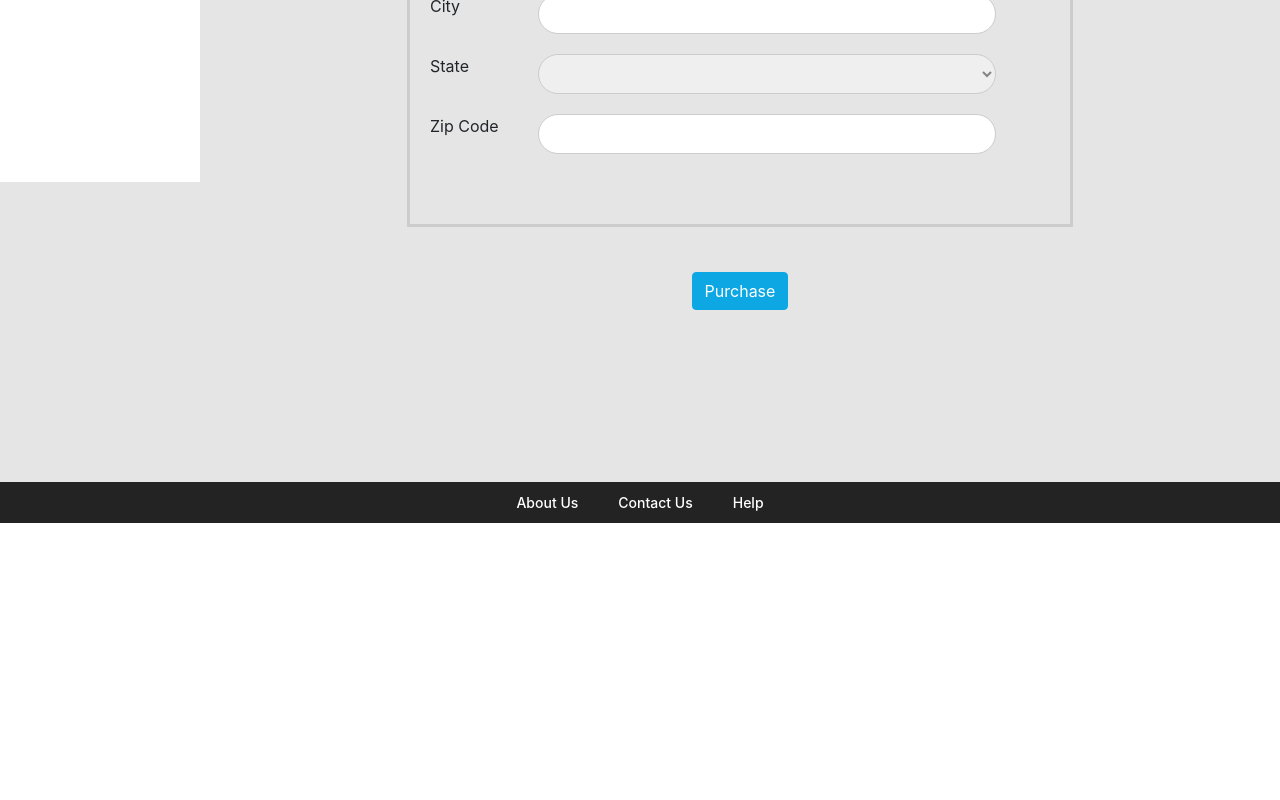
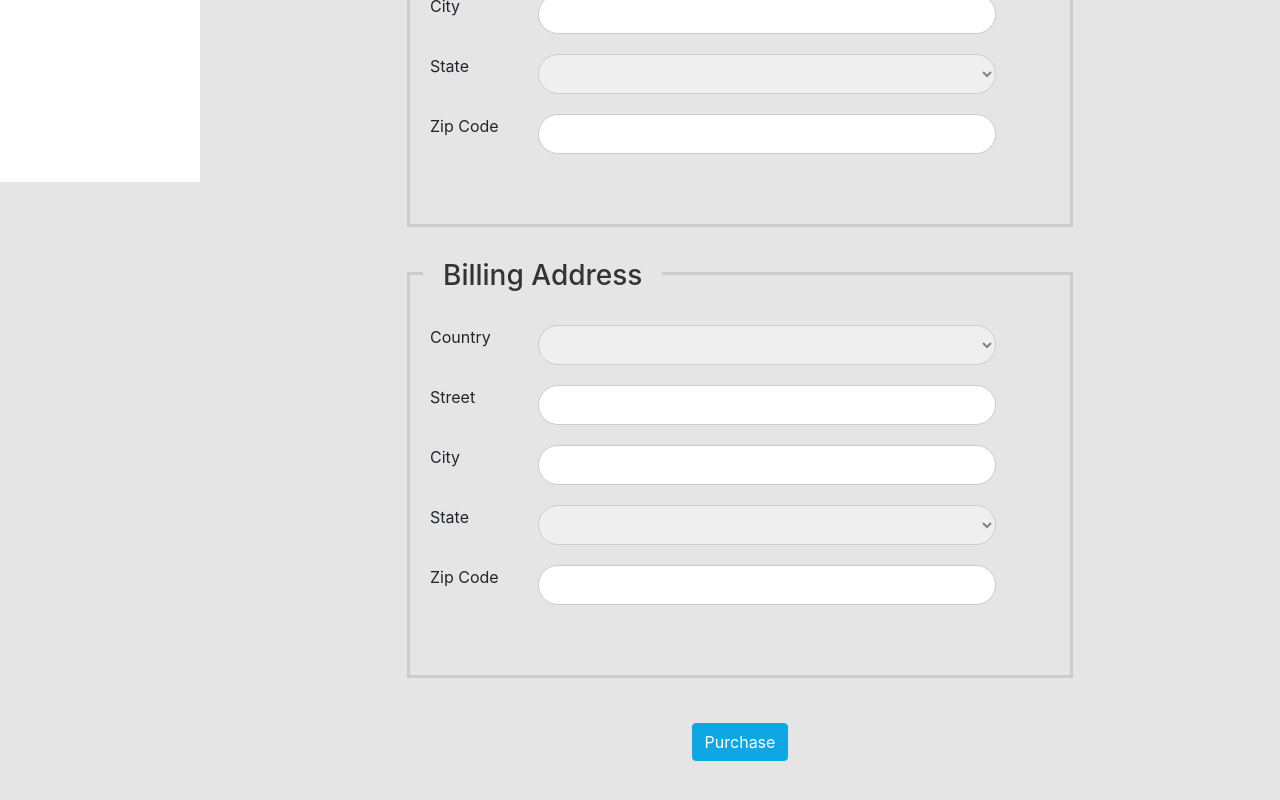
Before and after one commit to navishkauoc/luv2-shop, an Angular app in the folder Frontend/angular-ecommerce/: page /checkout in a window 1280 px wide. Shown: the part 618-1418 px from the top of the page. Before the commit the page ends 1157 px from the top, so only its background shows below. Built offline with nearby package versions, Linux system fonts and the light colour scheme; no server answers.

Commit message:
Billing address form group added

```diff
--- a/Frontend/angular-ecommerce/src/app/components/checkout/checkout.component.html
+++ b/Frontend/angular-ecommerce/src/app/components/checkout/checkout.component.html
@@ -107,6 +107,71 @@
 
                 </div>
 
+                <!-- Billing Address form group -->
+                <div class="form-area" formGroupName="billingAddress">
+                    <h3>Billing Address</h3>
+
+                    <div class="row">
+                        <div class="col-md-2">
+                            <label>Country</label>
+                        </div>
+                        <div class="col-md-9">
+                            <div class="input-space">
+                                <select formControlName="country">
+                                    <option value="toDo">To Do</option>
+                                </select>
+                            </div>
+                        </div>
+                    </div>
+
+                    <div class="row">
+                        <div class="col-md-2">
+                            <label>Street</label>
+                        </div>
+                        <div class="col-md-9">
+                            <div class="input-space">
+                                <input type="text" formControlName="street">
+                            </div>
+                        </div>
+                    </div>
+
+                    <div class="row">
+                        <div class="col-md-2">
+                            <label>City</label>
+                        </div>
+                        <div class="col-md-9">
+                            <div class="input-space">
+                                <input type="text" formControlName="city">
+                            </div>
+                        </div>
+                    </div>
+
+                    <div class="row">
+                        <div class="col-md-2">
+                            <label>State</label>
+                        </div>
+                        <div class="col-md-9">
+                            <div class="input-space">
+                                <select formControlName="state">
+                                    <option value="toDo">To Do</option>
+                                </select>
+                            </div>
+                        </div>
+                    </div>
+
+                    <div class="row">
+                        <div class="col-md-2">
+                            <label>Zip Code</label>
+                        </div>
+                        <div class="col-md-9">
+                            <div class="input-space">
+                                <input type="text" formControlName="zipCode">
+                            </div>
+                        </div>
+                    </div>
+
+                </div>
+
                 <!-- Submit button -->
                 <div class="text-center">
                     <button class="btn btn-info" type="submit">
```
